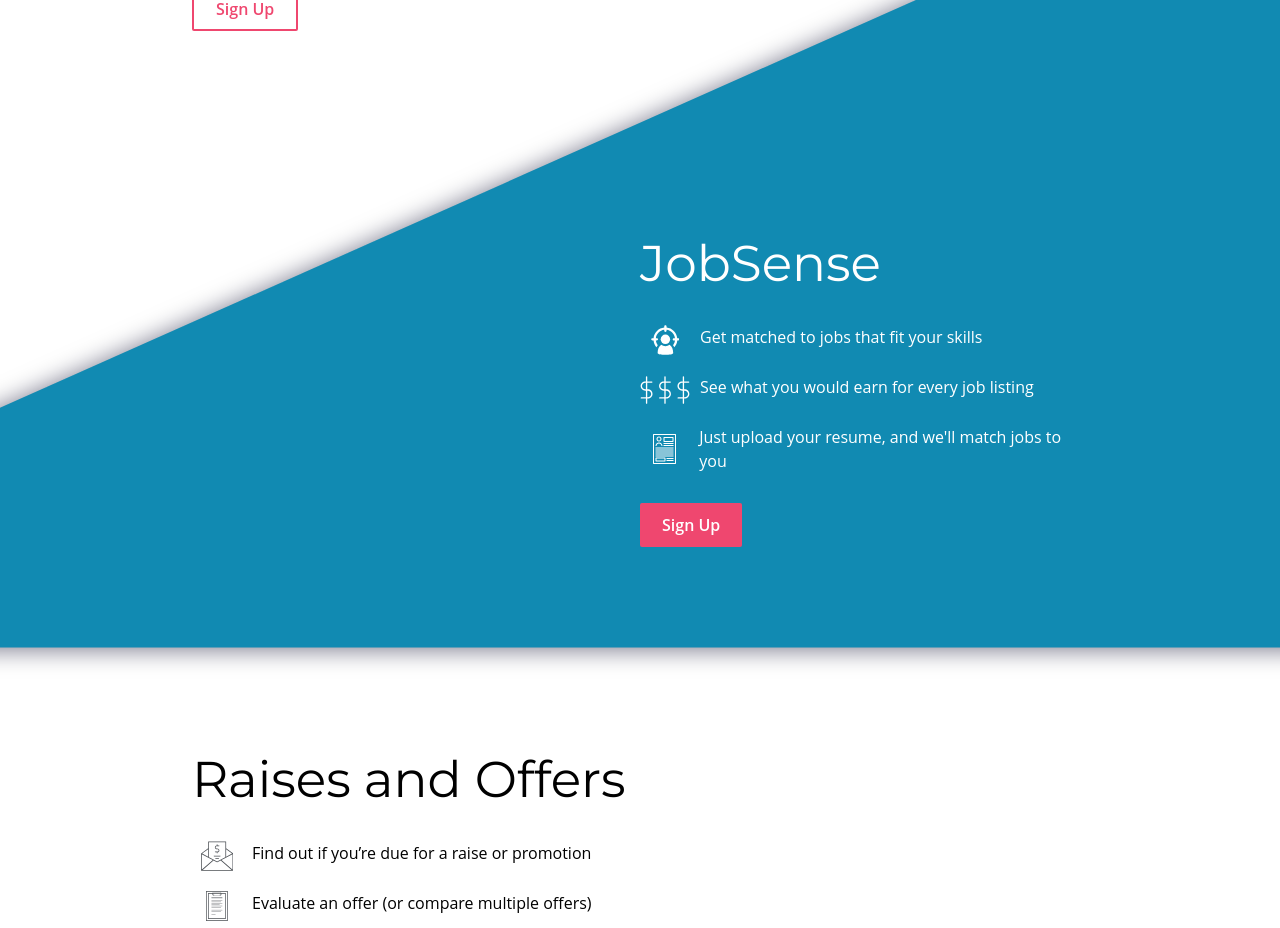
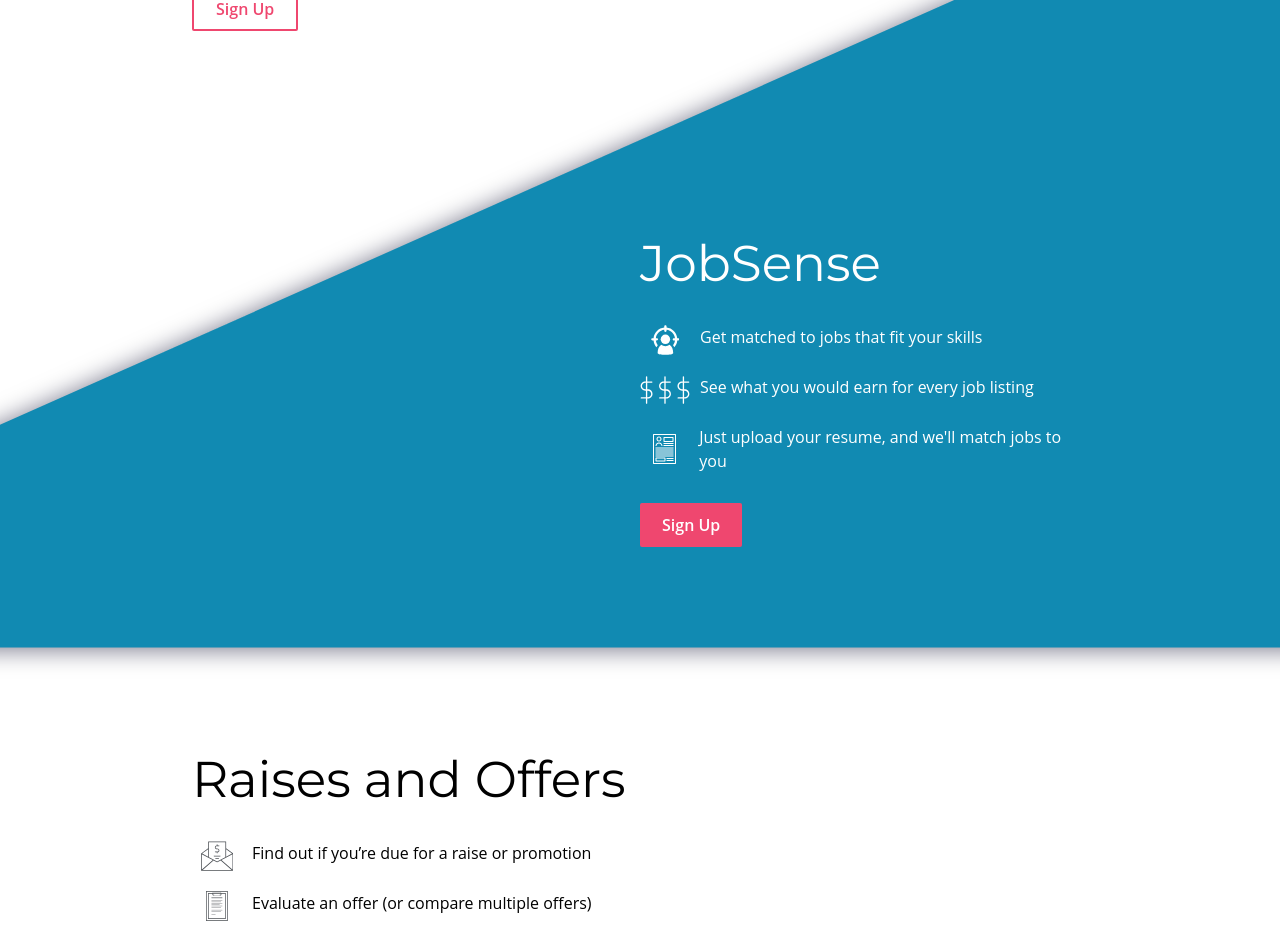
Before and after one commit to pay-lens/web, a Next.js app: page / in a window 1280 px wide. Shown: the part 1540-2468 px from the top of the page. Built offline with nearby package versions, Linux system fonts and the light colour scheme.

Commit message:
fix bg block position

```diff
--- a/src/pages/Landing/Landing.js
+++ b/src/pages/Landing/Landing.js
@@ -25,7 +25,7 @@ const Section = styled.section`
     padding: ${pxToEm(100)} 10vw;
   }
 
-  @media only screen and (max-width: 700px) {
+  @media only screen and (max-width: 800px) {
     :nth-child(even):not(:last-child) {
       padding-left: 15vw;
     }
@@ -87,7 +87,7 @@ const JobSenseSection = styled(Section)`
     position: absolute;
     bottom: -16%;
     transform-origin: center;
-    transform: skewX(-66deg) translate(34vw, -8%);
+    transform: skewX(-66deg) translate(37vw, -8%);
     ${createTransitionForProperties(['height', 'margin', 'padding', 'transform', 'width'])};
     width: ${pxToEm(2000)};
     z-index: -1;
@@ -98,7 +98,7 @@ const JobSenseSection = styled(Section)`
     fill: ${colors.text.white.hex};
   }
 
-  @media only screen and (max-width: 700px) {
+  @media only screen and (max-width: 800px) {
     ::after {
       height: 250%;
       transform: skewX(-75deg) translate(38rem,-12%);
```
